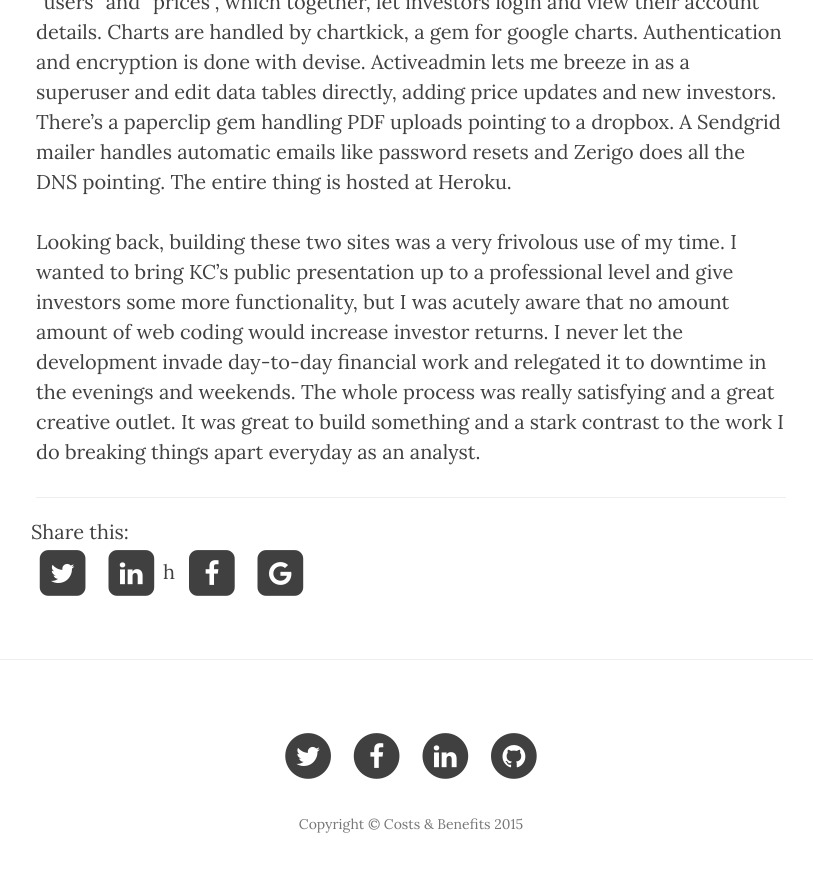
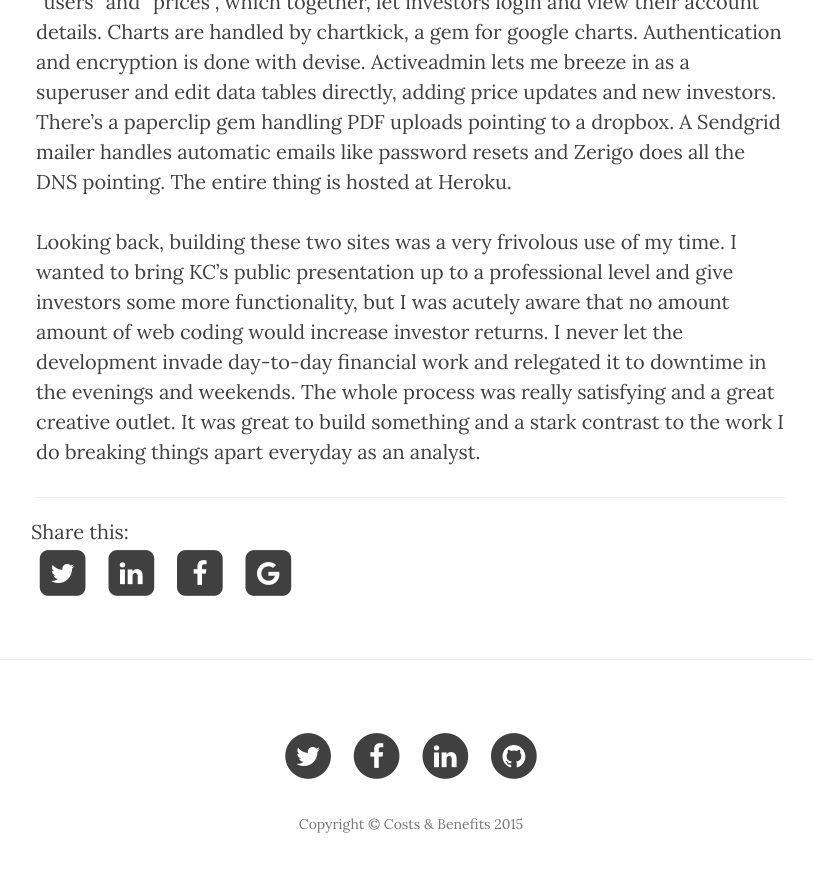
Before and after one commit to Impensa/Impensa.github.io, a Jekyll site: the page built from _posts/2014-06-10-analysis-vs-creativity.markdown, in a window 1280 px wide and 900 px high, scrolled down 2426 px. Shown: the top 872 px of the window, without its empty margins (229-1042 px from the left). Built offline with Jekyll 4.4.1, drawn with Linux system fonts in a browser that asks for light colours; nearby versions of some CDN libraries; comment, search, counter and statistics services are not loaded.

Commit message:
analytics

```diff
--- a/_includes/head.html
+++ b/_includes/head.html
@@ -24,7 +24,7 @@
     <link href='//fonts.googleapis.com/css?family=Open+Sans:300italic,400italic,600italic,700italic,800italic,400,300,600,700,800' rel='stylesheet' type='text/css'>
 
 <script>
-    if (document.location.hostname == "kingstoncarnegie.com") {
+    //if (document.location.hostname == "kingstoncarnegie.com") {
 
         (function(i,s,o,g,r,a,m){i['GoogleAnalyticsObject']=r;i[r]=i[r]||function(){
           (i[r].q=i[r].q||[]).push(arguments)},i[r].l=1*new Date();a=s.createElement(o),
@@ -33,7 +33,7 @@
 
           ga('create', 'UA-53259948-1', 'auto');
           ga('send', 'pageview');
-    }
+    //}
 </script>
 
 
--- a/_layouts/post.html
+++ b/_layouts/post.html
@@ -65,7 +65,7 @@
                         <i class="fa fa-square fa-stack-2x"></i>
                         <i class="fa fa-linkedin fa-stack-1x fa-inverse"></i>
                     </span>
-                </a></li>h
+                </a></li>
                 <li><a href="ttps://facebook.com/sharer.php?u={{ site.url }}{{ page.url }}" rel="nofollow" target="_blank" title="Share on Facebook">
                     <span class="fa-stack fa-lg">
                         <i class="fa fa-square fa-stack-2x"></i>
```
